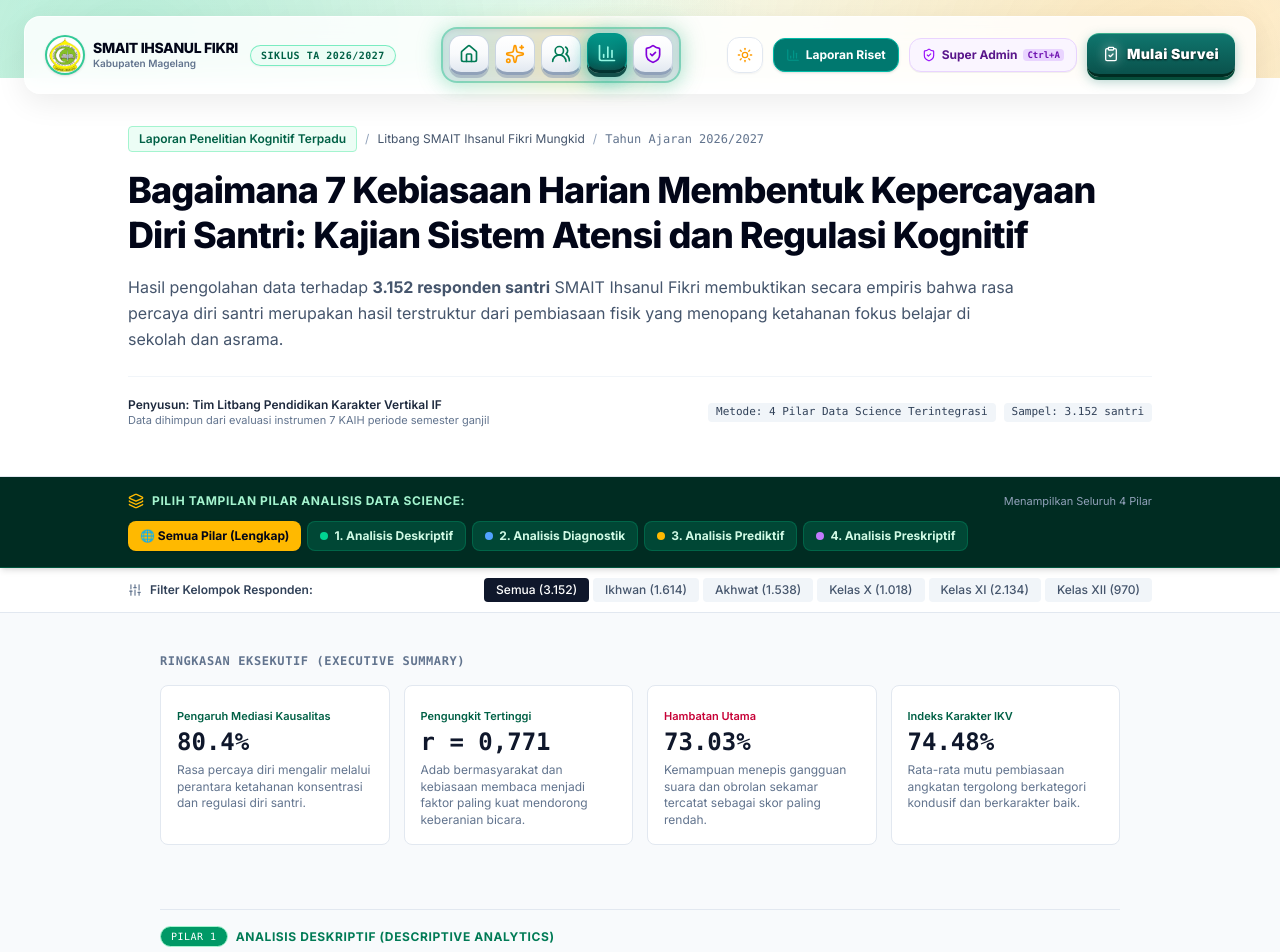
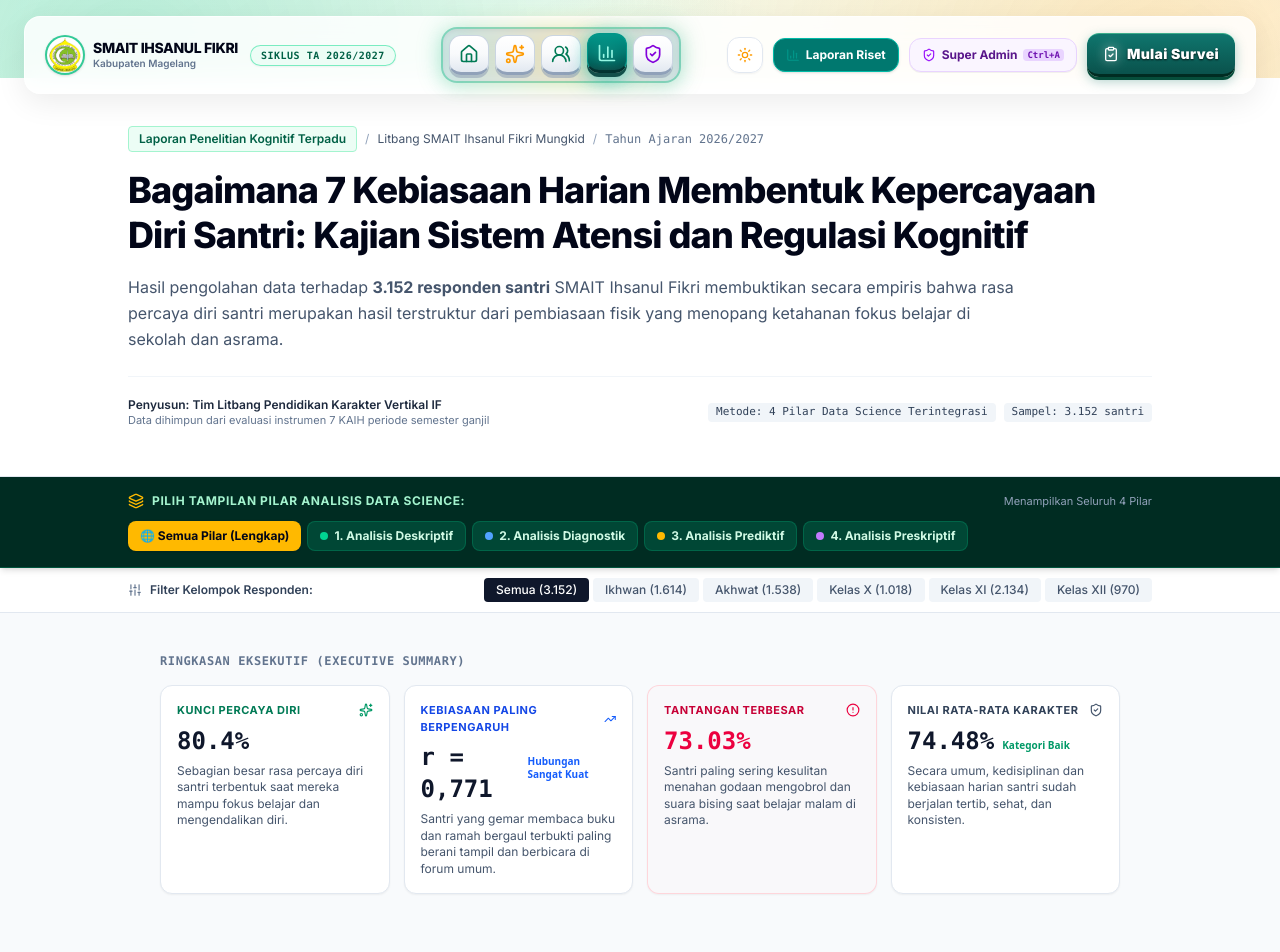
Before and after one commit to kkaifx1-cmyk/vertikalif, a Next.js app: page /laporan in a window 1280 px wide. Shown: the top 952 px of the page. Built offline with nearby package versions, Linux system fonts and the light colour scheme.

Commit message:
refactor(laporan): sederhanakan bahasa kartu ringkasan eksekutif agar lebih manusiawi dan mudah dipahami

```diff
--- a/src/app/laporan/page.tsx
+++ b/src/app/laporan/page.tsx
@@ -726,51 +726,65 @@ export default function PublicResearchReportPage() {
           </h2>
 
           <div className="grid grid-cols-1 sm:grid-cols-2 lg:grid-cols-4 gap-3.5">
-            <div className="p-4 rounded-lg border border-slate-200 dark:border-slate-800 bg-white dark:bg-slate-900 space-y-1">
-              <span className="text-[11px] font-semibold text-emerald-800 dark:text-emerald-300">
-                Pengaruh Mediasi Kausalitas
-              </span>
-              <div className="text-2xl font-bold font-mono text-slate-900 dark:text-slate-100">
+            <div className="p-4 rounded-xl border border-slate-200 dark:border-slate-800 bg-white dark:bg-slate-900 shadow-xs space-y-1.5">
+              <div className="flex items-center justify-between">
+                <span className="text-[11px] font-bold uppercase tracking-wider text-emerald-700 dark:text-emerald-400">
+                  Kunci Percaya Diri
+                </span>
+                <Sparkles className="h-3.5 w-3.5 text-emerald-600 dark:text-emerald-400" />
+              </div>
+              <div className="text-2xl font-extrabold font-mono text-slate-900 dark:text-slate-100">
                 {cohort.mediation.mediationPct}%
               </div>
-              <p className="text-xs text-slate-500 leading-snug">
-                Rasa percaya diri mengalir melalui perantara ketahanan konsentrasi dan regulasi diri santri.
+              <p className="text-xs text-slate-600 dark:text-slate-400 leading-snug">
+                Sebagian besar rasa percaya diri santri terbentuk saat mereka mampu fokus belajar dan mengendalikan diri.
               </p>
             </div>
 
-            <div className="p-4 rounded-lg border border-slate-200 dark:border-slate-800 bg-white dark:bg-slate-900 space-y-1">
-              <span className="text-[11px] font-semibold text-emerald-800 dark:text-emerald-300">
-                Pengungkit Tertinggi
-              </span>
-              <div className="text-2xl font-bold font-mono text-slate-900 dark:text-slate-100">
-                r = 0,771
+            <div className="p-4 rounded-xl border border-slate-200 dark:border-slate-800 bg-white dark:bg-slate-900 shadow-xs space-y-1.5">
+              <div className="flex items-center justify-between">
+                <span className="text-[11px] font-bold uppercase tracking-wider text-blue-700 dark:text-blue-400">
+                  Kebiasaan Paling Berpengaruh
+                </span>
+                <TrendingUp className="h-3.5 w-3.5 text-blue-600 dark:text-blue-400" />
               </div>
-              <p className="text-xs text-slate-500 leading-snug">
-                Adab bermasyarakat dan kebiasaan membaca menjadi faktor paling kuat mendorong keberanian bicara.
+              <div className="text-2xl font-extrabold font-mono text-slate-900 dark:text-slate-100 flex items-baseline gap-2">
+                <span>r = 0,771</span>
+                <span className="text-[10px] font-sans font-semibold text-blue-600 dark:text-blue-400">Hubungan Sangat Kuat</span>
+              </div>
+              <p className="text-xs text-slate-600 dark:text-slate-400 leading-snug">
+                Santri yang gemar membaca buku dan ramah bergaul terbukti paling berani tampil dan berbicara di forum umum.
               </p>
             </div>
 
-            <div className="p-4 rounded-lg border border-slate-200 dark:border-slate-800 bg-white dark:bg-slate-900 space-y-1">
-              <span className="text-[11px] font-semibold text-rose-700 dark:text-rose-400">
-                Hambatan Utama
-              </span>
-              <div className="text-2xl font-bold font-mono text-slate-900 dark:text-slate-100">
+            <div className="p-4 rounded-xl border border-rose-200/80 dark:border-rose-900/50 bg-rose-50/20 dark:bg-rose-950/10 shadow-xs space-y-1.5">
+              <div className="flex items-center justify-between">
+                <span className="text-[11px] font-bold uppercase tracking-wider text-rose-700 dark:text-rose-400">
+                  Tantangan Terbesar
+                </span>
+                <AlertCircle className="h-3.5 w-3.5 text-rose-600 dark:text-rose-400" />
+              </div>
+              <div className="text-2xl font-extrabold font-mono text-rose-600 dark:text-rose-400">
                 {cohort.dimScores[1]}%
               </div>
-              <p className="text-xs text-slate-500 leading-snug">
-                Kemampuan menepis gangguan suara dan obrolan sekamar tercatat sebagai skor paling rendah.
+              <p className="text-xs text-slate-600 dark:text-slate-400 leading-snug">
+                Santri paling sering kesulitan menahan godaan mengobrol dan suara bising saat belajar malam di asrama.
               </p>
             </div>
 
-            <div className="p-4 rounded-lg border border-slate-200 dark:border-slate-800 bg-white dark:bg-slate-900 space-y-1">
-              <span className="text-[11px] font-semibold text-emerald-800 dark:text-emerald-300">
-                Indeks Karakter IKV
-              </span>
-              <div className="text-2xl font-bold font-mono text-slate-900 dark:text-slate-100">
-                {cohort.ikv}%
+            <div className="p-4 rounded-xl border border-slate-200 dark:border-slate-800 bg-white dark:bg-slate-900 shadow-xs space-y-1.5">
+              <div className="flex items-center justify-between">
+                <span className="text-[11px] font-bold uppercase tracking-wider text-slate-700 dark:text-slate-300">
+                  Nilai Rata-Rata Karakter
+                </span>
+                <ShieldCheck className="h-3.5 w-3.5 text-slate-600 dark:text-slate-400" />
               </div>
-              <p className="text-xs text-slate-500 leading-snug">
-                Rata-rata mutu pembiasaan angkatan tergolong berkategori kondusif dan berkarakter baik.
+              <div className="text-2xl font-extrabold font-mono text-slate-900 dark:text-slate-100 flex items-baseline gap-2">
+                <span>{cohort.ikv}%</span>
+                <span className="text-[10px] font-sans font-semibold text-emerald-600 dark:text-emerald-400">Kategori Baik</span>
+              </div>
+              <p className="text-xs text-slate-600 dark:text-slate-400 leading-snug">
+                Secara umum, kedisiplinan dan kebiasaan harian santri sudah berjalan tertib, sehat, dan konsisten.
               </p>
             </div>
           </div>
```
